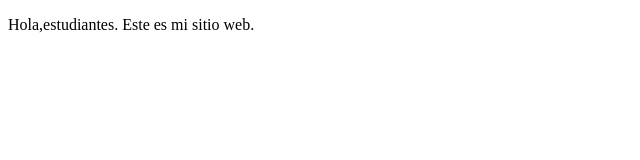
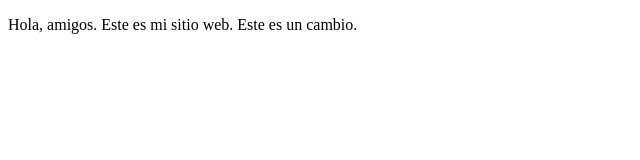
Before and after one commit to pedalleo/proyectoDemoCursoPrework, a plain HTML site: page index.html in a window 1280 px wide. Shown: the whole page, without its empty margins (0-640 px from the left). Drawn offline with Linux system fonts and the light colour scheme.

Commit message:
Se agregó un cambio.

```diff
--- a/index.html
+++ b/index.html
@@ -8,7 +8,7 @@
 </head>
 <body>
     <p>
-        Hola,estudiantes. Este es mi sitio web.
+        Hola, amigos. Este es mi sitio web. Este es un cambio.
     </p>
 </body>
 </html>
```
